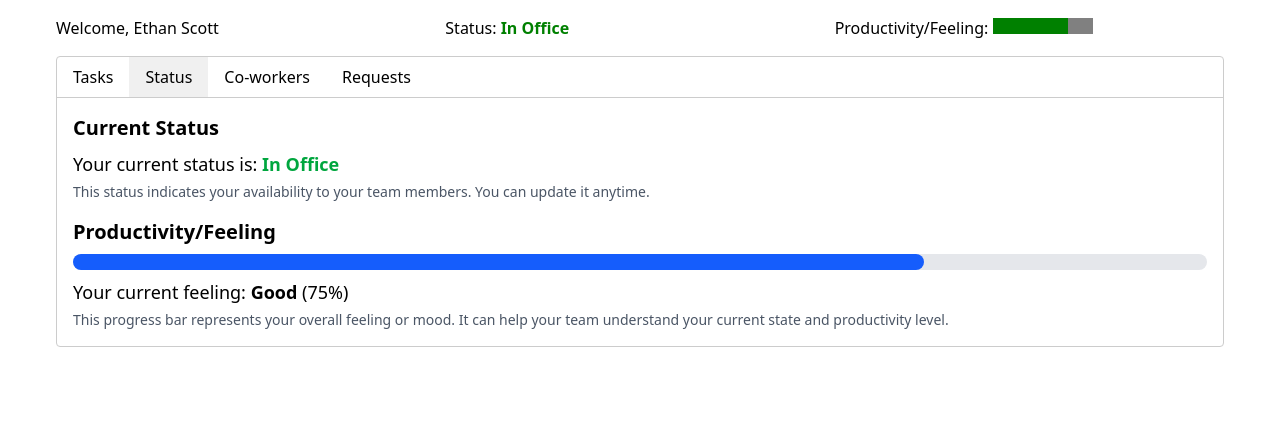
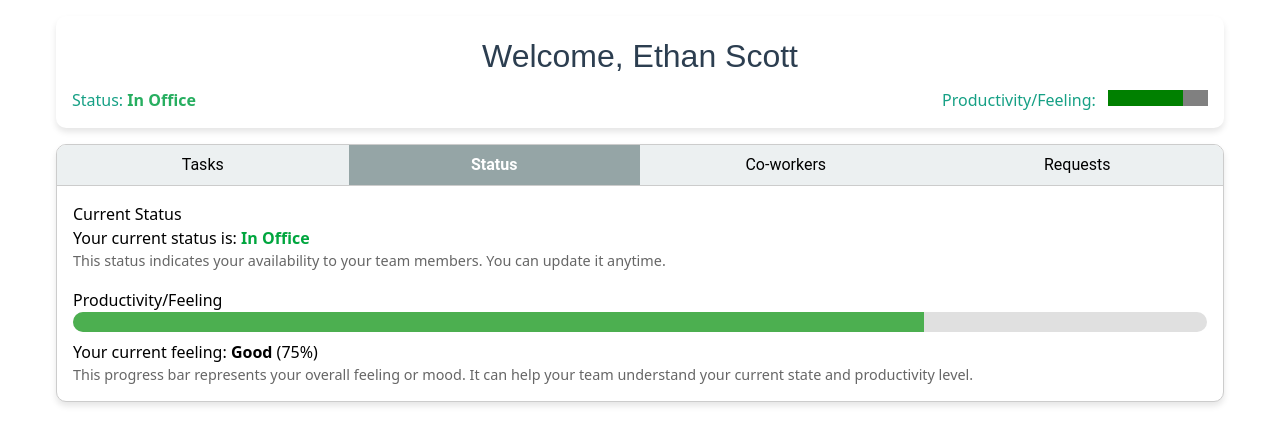
Before and after one commit to CampbellBaxley/RhythmApp, a SvelteKit app in the folder Rhythm/: page /pages in a window 1280 px wide. Both pictures are taken after a click on the button "Status". Shown: the top 444 px of the page. Built offline with nearby package versions, Linux system fonts and the light colour scheme.

Commit message:
Made the UI prettier

```diff
--- a/Rhythm/src/routes/pages/+page.svelte
+++ b/Rhythm/src/routes/pages/+page.svelte
@@ -94,12 +94,9 @@
 <div class="container">
   <header class="header">
     <h1>Welcome, {userName}</h1>
-      <div>
-        Status: <span class="status">{status}</span>
-      </div>
-      <div>
-        <span>Productivity/Feeling:</span>
-        <progress value={feeling} max="100"></progress>
+    <div class="status-container">
+      <span>Status: <span class="status">{status}</span></span>
+      <span>Productivity/Feeling: <progress value={feeling} max="100"></progress></span>
     </div>
   </header>
 
@@ -140,24 +137,24 @@
       {:else if activeTab === "Status"}
         <div class="status-content">
           <div>
-              <h2 class="text-xl font-semibold mb-2">Current Status</h2>
-              <p class="text-lg">
+            <h2>Current Status</h2>
+            <p>
               Your current status is: <span class="font-bold text-green-600">{status}</span>
             </p>
-              <p class="text-sm text-gray-600 mt-1">
+            <p class="description">
               This status indicates your availability to your team members. You can update it anytime.
             </p>
           </div>
 
           <div>
-              <h2 class="text-xl font-semibold mb-2">Productivity/Feeling</h2>
-              <div class="w-full bg-gray-200 rounded-full h-4 dark:bg-gray-700 mb-2">
-                <div class="bg-blue-600 h-4 rounded-full" style="width: {feeling}%"></div>
+            <h2>Productivity/Feeling</h2>
+            <div class="progress-bar-container">
+              <div class="progress-bar" style="width: {feeling}%"></div>
             </div>
-              <p class="text-lg">
+            <p>
               Your current feeling: <span class="font-bold">{getFeelingDescription(feeling)}</span> ({feeling}%)
             </p>
-              <p class="text-sm text-gray-600 mt-1">
+            <p class="description">
               This progress bar represents your overall feeling or mood. It can help your team understand your current state and productivity level.
             </p>
           </div>
@@ -171,7 +168,7 @@
                   <h3>{member.name}</h3>
                   <p>{member.role}</p>
                 </div>
-                  <div>
+                <div class="feeling-container">
                   <span>Feeling:</span>
                   <progress value={member.feeling} max="100"></progress>
                   <span>{getFeelingDescription(member.feeling)}</span>
@@ -227,6 +224,12 @@
 </div>
 
 <style>
+  body {
+    font-family: 'Roboto', sans-serif;
+    background-color: #f4f6f8;
+    color: #333;
+  }
+
   .container {
     max-width: 1200px;
     margin: 0 auto;
@@ -234,37 +237,69 @@
   }
 
   .header {
-      display: grid;
-      grid-template-columns: 1fr 1fr 1fr;
+    display: flex;
+    flex-direction: column;
     align-items: center;
     margin-bottom: 1rem;
+    background-color: #ffffff;
+    padding: 1rem;
+    border-radius: 10px;
+    box-shadow: 0 4px 6px rgba(0, 0, 0, 0.1);
+  }
+
+  .header h1 {
+    font-family: 'Montserrat', sans-serif;
+    font-size: 2rem;
+    color: #2c3e50;
+  }
+
+  .status-container {
+    display: flex;
+    justify-content: space-between;
+    width: 100%;
+    margin-top: 0.5rem;
+    font-size: 1rem;
+    color: #16a085;
   }
 
   .status {
-      color: green;
+    color: #27ae60;
     font-weight: bold;
   }
 
   .card {
     border: 1px solid #ccc;
-      border-radius: 4px;
+    border-radius: 10px;
     overflow: hidden;
+    background-color: #ffffff;
+    box-shadow: 0 4px 6px rgba(0, 0, 0, 0.1);
   }
 
   .tabs {
     display: flex;
     border-bottom: 1px solid #ccc;
+    background-color: #ecf0f1;
   }
 
   .tabs button {
+    flex: 1;
     padding: 0.5rem 1rem;
     border: none;
     background: none;
     cursor: pointer;
+    font-size: 1rem;
+    font-family: 'Roboto', sans-serif;
+    transition: background-color 0.3s;
+  }
+
+  .tabs button:hover {
+    background-color: #bdc3c7;
   }
 
   .tabs button.active {
-      background-color: #f0f0f0;
+    background-color: #95a5a6;
+    color: #ffffff;
+    font-weight: bold;
   }
 
   .content {
@@ -274,12 +309,18 @@
   table {
     width: 100%;
     border-collapse: collapse;
+    font-family: 'Roboto', sans-serif;
   }
 
   th, td {
     text-align: left;
-      padding: 0.5rem;
+    padding: 0.75rem;
     border-bottom: 1px solid #ccc;
+  }
+
+  th {
+    font-family: 'Montserrat', sans-serif;
+    background-color: #ecf0f1;
   }
 
   .status-content {
@@ -292,6 +333,20 @@
     color: #666;
   }
 
+  .progress-bar-container {
+    width: 100%;
+    background-color: #e0e0e0;
+    border-radius: 10px;
+    overflow: hidden;
+    height: 20px;
+    margin-bottom: 0.5rem;
+  }
+
+  .progress-bar {
+    height: 100%;
+    background-color: #4caf50;
+  }
+
   .co-workers {
     display: grid;
     gap: 1rem;
@@ -299,25 +354,33 @@
 
   .member-card {
     border: 1px solid #ccc;
-      border-radius: 4px;
+    border-radius: 10px;
     overflow: hidden;
+    background-color: #ffffff;
+    box-shadow: 0 4px 6px rgba(0, 0, 0, 0.1);
   }
 
   .member-header {
     display: flex;
     justify-content: space-between;
     align-items: center;
-      padding: 0.5rem;
-      background-color: #f0f0f0;
+    padding: 1rem;
+    background-color: #ecf0f1;
     cursor: pointer;
+  }
+
+  .member-header h3 {
+    font-family: 'Montserrat', sans-serif;
+  }
+
+  .feeling-container {
+    display: flex;
+    align-items: center;
   }
 
   progress {
     width: 100px;
-    }
-
-    .feeling {
-      font-weight: bold;
+    margin-left: 0.5rem;
   }
 
   .requests {
@@ -327,9 +390,10 @@
 
   .request-card {
     border: 1px solid #ccc;
-      border-radius: 4px;
+    border-radius: 10px;
     padding: 1rem;
     background-color: #f9f9f9;
+    box-shadow: 0 4px 6px rgba(0, 0, 0, 0.1);
   }
 
   .request-actions {
@@ -340,10 +404,12 @@
   }
 
   .request-actions button {
-      padding: 0.25rem 0.5rem;
+    padding: 0.5rem 1rem;
     border: none;
-      border-radius: 4px;
+    border-radius: 5px;
     cursor: pointer;
+    transition: background-color 0.3s;
+    font-family: 'Roboto', sans-serif;
   }
 
   .request-actions button.accept {
@@ -355,4 +421,8 @@
     background-color: #f44336;
     color: white;
   }
+
+  .request-actions button:hover {
+    opacity: 0.8;
+  }
 </style>
```
Lines whose indentation alone changed are shown as unchanged.
